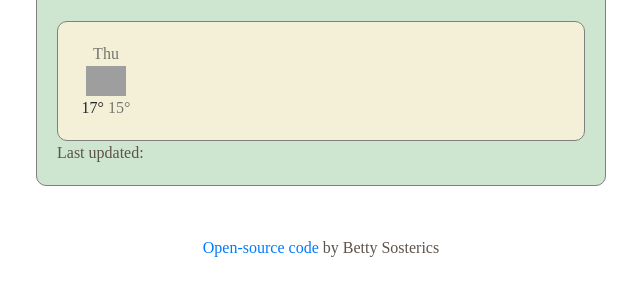
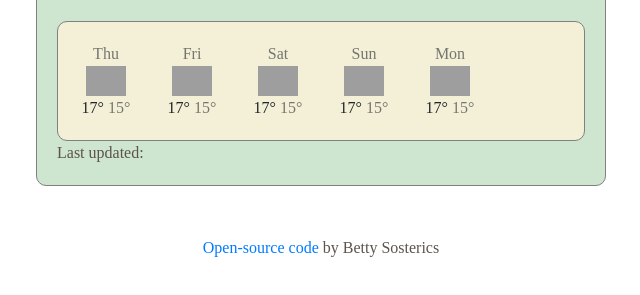
Before and after one commit to BettySosterics/weather-app, a plain HTML site: page index.html in a window 1280 px wide. Shown: the part 291-586 px from the top of the page, without its empty margins (319-959 px from the left). Drawn offline with nearby package versions, Linux system fonts and the light colour scheme; grey boxes are pictures that could not be loaded.

Commit message:
integrated forecast html into js

```diff
--- a/index.html
+++ b/index.html
@@ -66,22 +66,7 @@
         </div>
         <br />
 
-        <div class="card weather-forecast">
-          <div class="row">
-            <div class="col-2">
-              <div class="weather-forecast-date">Thu</div>
-              <img
-                src="http://openweathermap.org/img/wn/10d@2x.png"
-                alt=""
-                width="40"
-              />
-              <div class="weather-forecast-temperature">
-                <span class="weather-forecast-temperature-max">17° </span>
-                <span class="weather-forecast-temperature-min"> 15°</span>
-              </div>
-            </div>
-          </div>
-        </div>
+        <div class="card weather-forecast" id="forecast"></div>
 
         <p class="lastUpdated">
           Last updated:
--- a/src/index.js
+++ b/src/index.js
@@ -19,6 +19,34 @@ function formatDate(timestamp) {
   ];
   let day = days[date.getDay()];
   return `${day} ${hours}:${minutes}`;
+}
+
+function displayForecast() {
+  let forecastElement = document.querySelector("#forecast");
+
+  let forecastHTML = `<div class="row">`;
+  let days = ["Thu", "Fri", "Sat", "Sun", "Mon"];
+  days.forEach(function (day) {
+    forecastHTML =
+      forecastHTML +
+      `
+            <div class="col-2">
+              <div class="weather-forecast-date">${day}</div>
+              <img
+                src="http://openweathermap.org/img/wn/10d@2x.png"
+                alt=""
+                width="40"
+              />
+              <div class="weather-forecast-temperature">
+                <span class="weather-forecast-temperature-max">17° </span>
+                <span class="weather-forecast-temperature-min"> 15°</span>
+              </div>
+            </div>
+        `;
+  });
+
+  forecastHTML = forecastHTML + `</div>`;
+  forecastElement.innerHTML = forecastHTML;
 }
 
 function showTemp(response) {
@@ -79,6 +107,8 @@ function showCelsiusTemperature(event) {
   let tempElement = document.querySelector("#current-temperature");
   tempElement.innerHTML = Math.round(celsiusTemperature);
 }
+
+displayForecast();
 let celsiusTemperature = null;
 
 let form = document.querySelector("#city-form");
```
